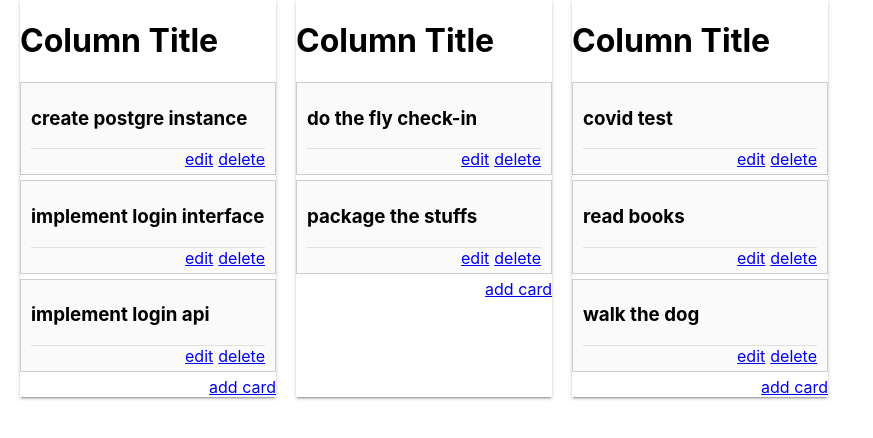
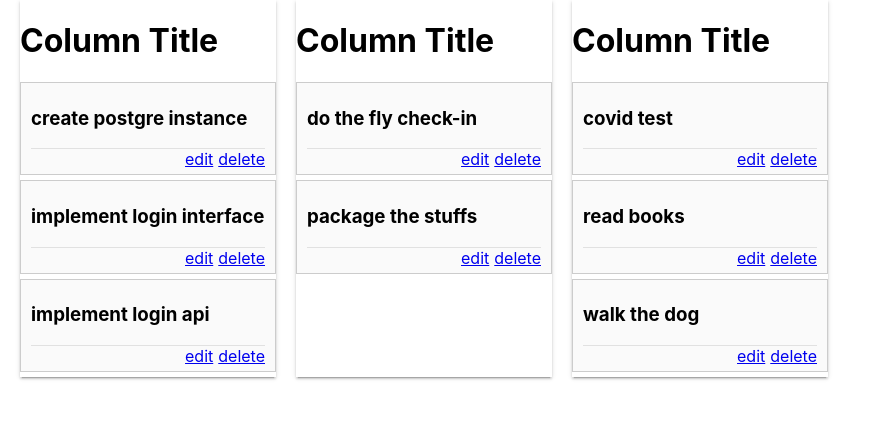
Before and after one commit to ricardotulio/board, a React (Create React App) app: page / in a window 1280 px wide. Shown: the top 438 px of the page, without its empty margins (0-873 px from the left). Built offline with nearby package versions, Linux system fonts and the light colour scheme.

Commit message:
components: remove link to add cards from Column component
Remove the button responsible for open the form to add a new card
because it should be responsability of ColumnContainer.

```diff
--- a/src/components/Column/Column.jsx
+++ b/src/components/Column/Column.jsx
@@ -8,9 +8,6 @@ const Column = ({ children, title }) => (
     <div className={ styles.cards }>
       { children }
     </div>
-    <div className={ styles.columnActions }>
-      <a href='#'>add card</a>
-    </div>
   </div>
 )
 
```
